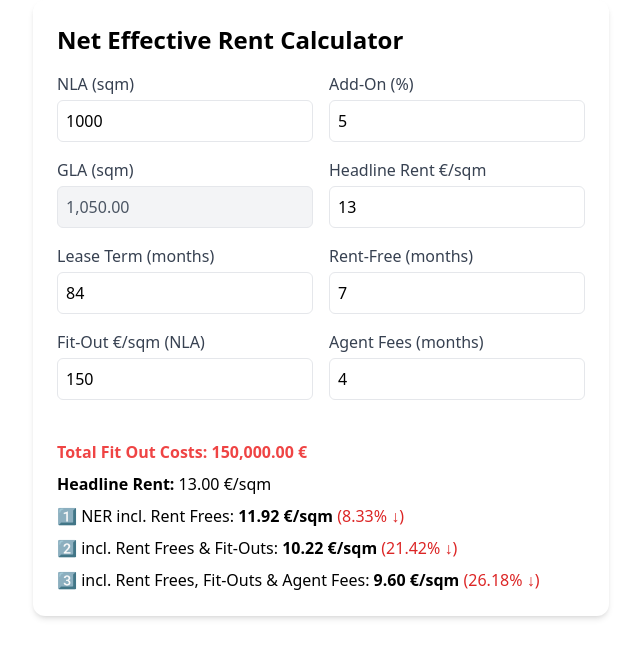
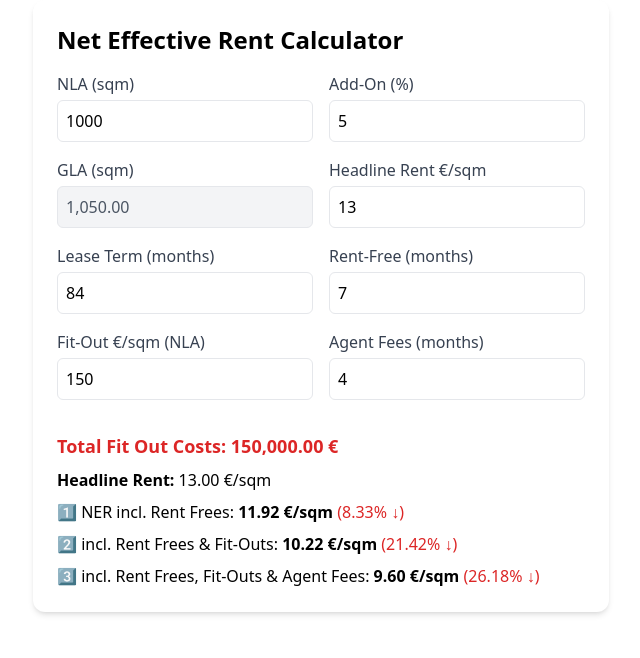
Before and after one commit to Musicandy13/Net-Effective-Rent-Calculator, a React (Vite) app: page / in a window 1280 px wide. Shown: the top 658 px of the page, without its empty margins (319-959 px from the left). Built offline with nearby package versions, Linux system fonts and the light colour scheme; the HTML template or start-up script is replaced by a standard one.

Commit message:
Update App.jsx

```diff
--- a/src/App.jsx
+++ b/src/App.jsx
@@ -9,11 +9,6 @@ export default function NERCalculator() {
   const [fitOut, setFitOut] = useState(150);
   const [agentFeeMonths, setAgentFeeMonths] = useState(4);
 
-  const formatNumber = (value, decimals = 2) => value.toLocaleString('en-US', {
-    minimumFractionDigits: decimals,
-    maximumFractionDigits: decimals
-  });
-
   const gla = nla * (1 + addon / 100);
   const rentFreeMonths = duration - rf;
   const grossRent = rent * gla * rentFreeMonths;
@@ -24,14 +19,15 @@ export default function NERCalculator() {
   const ner2 = (grossRent - totalFitOut) / (duration * gla);
   const ner3 = (grossRent - totalFitOut - agentFees) / (duration * gla);
 
-  const reduction = (ner => {
-    const diff = rent - ner;
-    const percent = (diff / rent) * 100;
-    return {
-      value: percent.toFixed(2),
-      color: percent === 0 ? 'text-black' : 'text-red-600',
-    };
-  });
+  const formatNumber = (num, decimals = 2) => num.toLocaleString('en-US', { minimumFractionDigits: decimals, maximumFractionDigits: decimals });
+  const percentChange = (ner) => ((1 - ner / rent) * 100);
+
+  const formatPercent = (percent) => {
+    const formatted = percent.toFixed(2) + '% ↓';
+    return percent === 0
+      ? <span className="text-black">(0.00% ↓)</span>
+      : <span className="text-red-600">({formatted})</span>;
+  };
 
   return (
     <div className="p-6 max-w-xl mx-auto bg-white rounded-xl shadow-md space-y-4">
@@ -39,11 +35,11 @@ export default function NERCalculator() {
       <div className="grid grid-cols-2 gap-4">
         <label className="block">
           <span className="text-gray-700">NLA (sqm)</span>
-          <input min={0} type="number" value={nla} onChange={e => setNla(+e.target.value)} className="mt-1 block w-full border rounded-md p-2" />
+          <input type="number" step="0.5" value={nla} onChange={e => setNla(+e.target.value)} className="mt-1 block w-full border rounded-md p-2" />
         </label>
         <label className="block">
           <span className="text-gray-700">Add-On (%)</span>
-          <input min={0} step="0.01" type="number" value={addon} onChange={e => setAddon(+e.target.value)} className="mt-1 block w-full border rounded-md p-2" />
+          <input type="number" step="0.1" value={addon} onChange={e => setAddon(+e.target.value)} className="mt-1 block w-full border rounded-md p-2" />
         </label>
 
         <label className="block">
@@ -52,44 +48,34 @@ export default function NERCalculator() {
         </label>
         <label className="block">
           <span className="text-gray-700">Headline Rent €/sqm</span>
-          <input min={0} step="0.01" type="number" value={rent} onChange={e => setRent(+e.target.value)} className="mt-1 block w-full border rounded-md p-2" />
+          <input type="number" step="0.25" value={rent} onChange={e => setRent(+e.target.value)} className="mt-1 block w-full border rounded-md p-2" />
         </label>
 
         <label className="block">
           <span className="text-gray-700">Lease Term (months)</span>
-          <input min={0} type="number" value={duration} onChange={e => setDuration(+e.target.value)} className="mt-1 block w-full border rounded-md p-2" />
+          <input type="number" step="1" value={duration} onChange={e => setDuration(+e.target.value)} className="mt-1 block w-full border rounded-md p-2" />
         </label>
         <label className="block">
           <span className="text-gray-700">Rent-Free (months)</span>
-          <input min={0} step="0.1" type="number" value={rf} onChange={e => setRf(+e.target.value)} className="mt-1 block w-full border rounded-md p-2" />
+          <input type="number" step="0.5" value={rf} onChange={e => setRf(+e.target.value)} className="mt-1 block w-full border rounded-md p-2" />
         </label>
 
         <label className="block">
           <span className="text-gray-700">Fit-Out €/sqm (NLA)</span>
-          <input min={0} step="0.01" type="number" value={fitOut} onChange={e => setFitOut(+e.target.value)} className="mt-1 block w-full border rounded-md p-2" />
+          <input type="number" step="5" value={fitOut} onChange={e => setFitOut(+e.target.value)} className="mt-1 block w-full border rounded-md p-2" />
         </label>
         <label className="block">
           <span className="text-gray-700">Agent Fees (months)</span>
-          <input min={0} step="0.1" type="number" value={agentFeeMonths} onChange={e => setAgentFeeMonths(+e.target.value)} className="mt-1 block w-full border rounded-md p-2" />
+          <input type="number" step="0.5" value={agentFeeMonths} onChange={e => setAgentFeeMonths(+e.target.value)} className="mt-1 block w-full border rounded-md p-2" />
         </label>
       </div>
 
-      <div className="pt-6 space-y-2 text-left">
-        <p className="text-red-500 font-semibold">Total Fit Out Costs: {formatNumber(totalFitOut)} €</p>
+      <div className="pt-4 space-y-2 text-left">
+        <p className="text-red-600 text-lg font-bold">Total Fit Out Costs: {formatNumber(totalFitOut)} €</p>
         <p><strong>Headline Rent:</strong> {formatNumber(rent)} €/sqm</p>
-
-        <p>
-          1️⃣ NER incl. Rent Frees: <b>{formatNumber(ner1)} €/sqm</b>{' '}
-          <span className={`${reduction(ner1).color}`}>({reduction(ner1).value}% ↓)</span>
-        </p>
-        <p>
-          2️⃣ incl. Rent Frees & Fit-Outs: <b>{formatNumber(ner2)} €/sqm</b>{' '}
-          <span className={`${reduction(ner2).color}`}>({reduction(ner2).value}% ↓)</span>
-        </p>
-        <p>
-          3️⃣ incl. Rent Frees, Fit-Outs & Agent Fees: <b>{formatNumber(ner3)} €/sqm</b>{' '}
-          <span className={`${reduction(ner3).color}`}>({reduction(ner3).value}% ↓)</span>
-        </p>
+        <p>1️⃣ NER incl. Rent Frees: <b>{formatNumber(ner1)} €/sqm</b> {formatPercent(percentChange(ner1))}</p>
+        <p>2️⃣ incl. Rent Frees & Fit-Outs: <b>{formatNumber(ner2)} €/sqm</b> {formatPercent(percentChange(ner2))}</p>
+        <p>3️⃣ incl. Rent Frees, Fit-Outs & Agent Fees: <b>{formatNumber(ner3)} €/sqm</b> {formatPercent(percentChange(ner3))}</p>
       </div>
     </div>
   );
```
